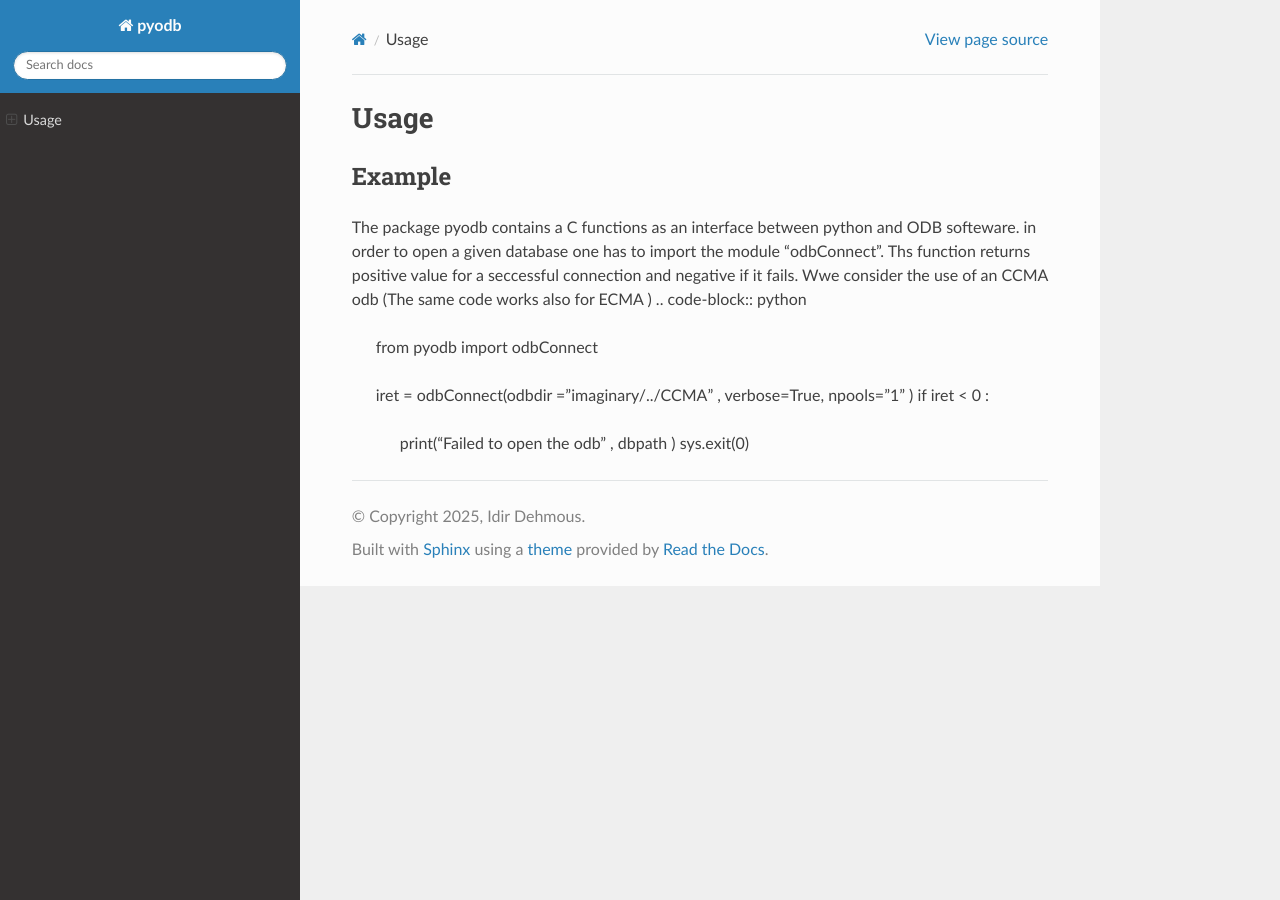
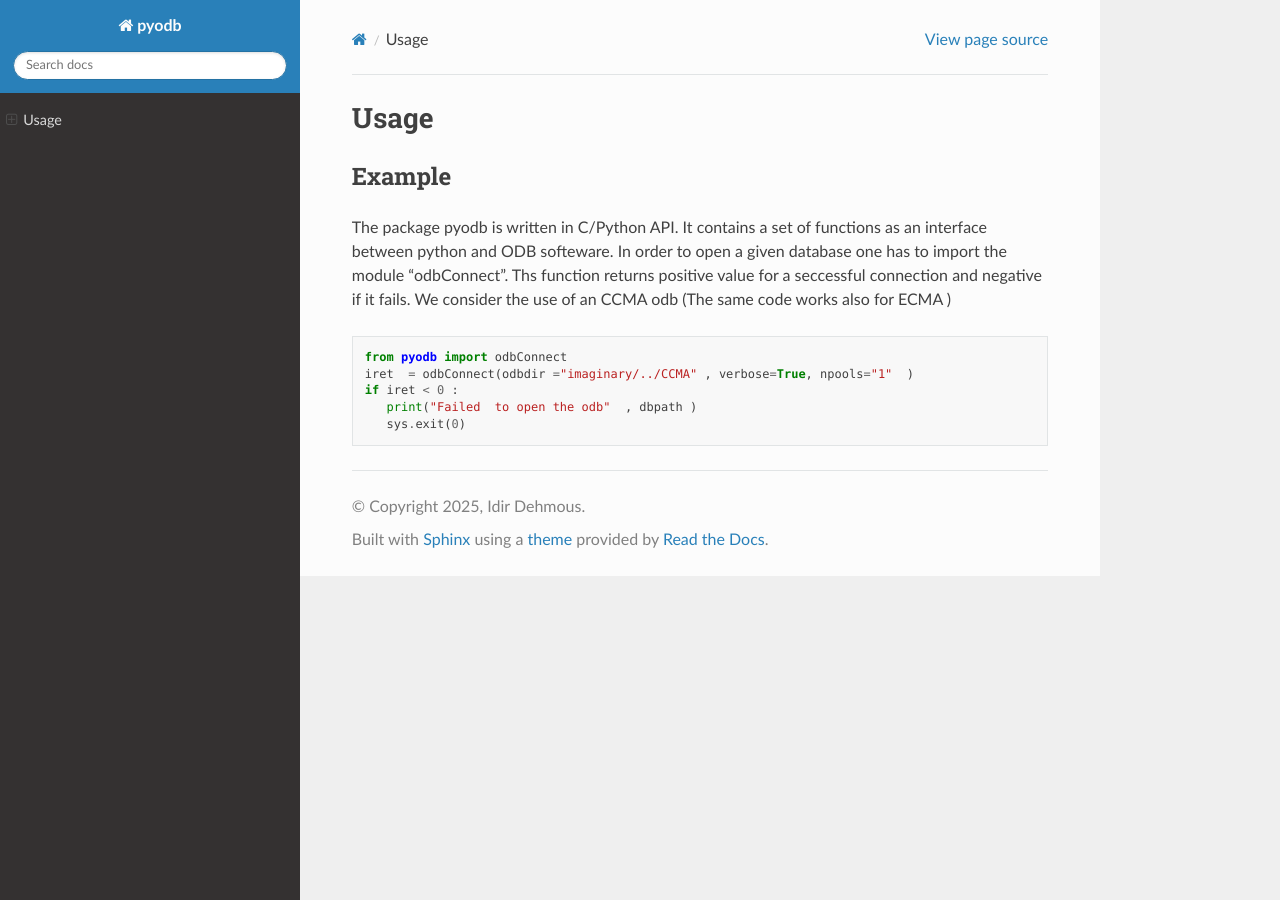
Before and after one commit to idirdehmous/pyodb_1.1.0, a Sphinx documentation site: the page built from docs/usage.rst, in a window 1280 px wide. Built offline with Sphinx 7.4.7 and the Read the Docs theme 3.1.0, drawn with Linux system fonts in a browser that asks for light colours.

```diff
--- a/docs/usage.rst
+++ b/docs/usage.rst
@@ -3,13 +3,13 @@ Usage
 
 Example
 -------
-The package pyodb contains a C functions as an interface between python and ODB softeware.
-in order to open a given database one has to import the module "odbConnect". Ths function returns positive value for a seccessful connection and negative if it fails.
-Wwe consider the use of an CCMA odb (The same code  works also for ECMA )
+The package pyodb is written in C/Python API. It contains a set of functions as an interface between python and ODB softeware.
+In order to open a given database one has to import the module "odbConnect". Ths function returns positive value for a seccessful connection and negative if it fails.
+We consider the use of an CCMA odb (The same code  works also for ECMA )
+
 .. code-block:: python
 
    from pyodb import odbConnect
-
    iret  = odbConnect(odbdir ="imaginary/../CCMA" , verbose=True, npools="1"  )
    if iret < 0 :
       print("Failed  to open the odb"  , dbpath )
```
